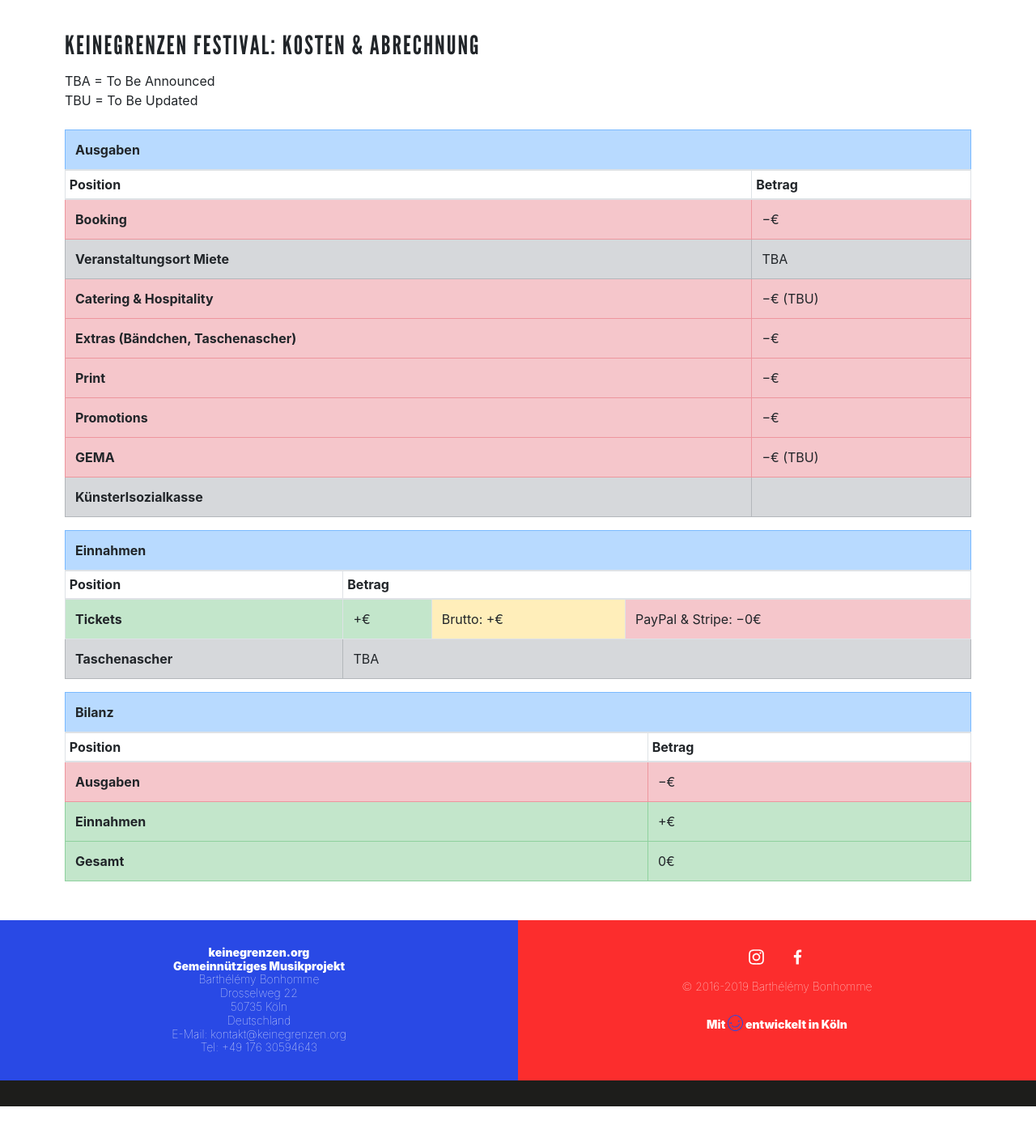
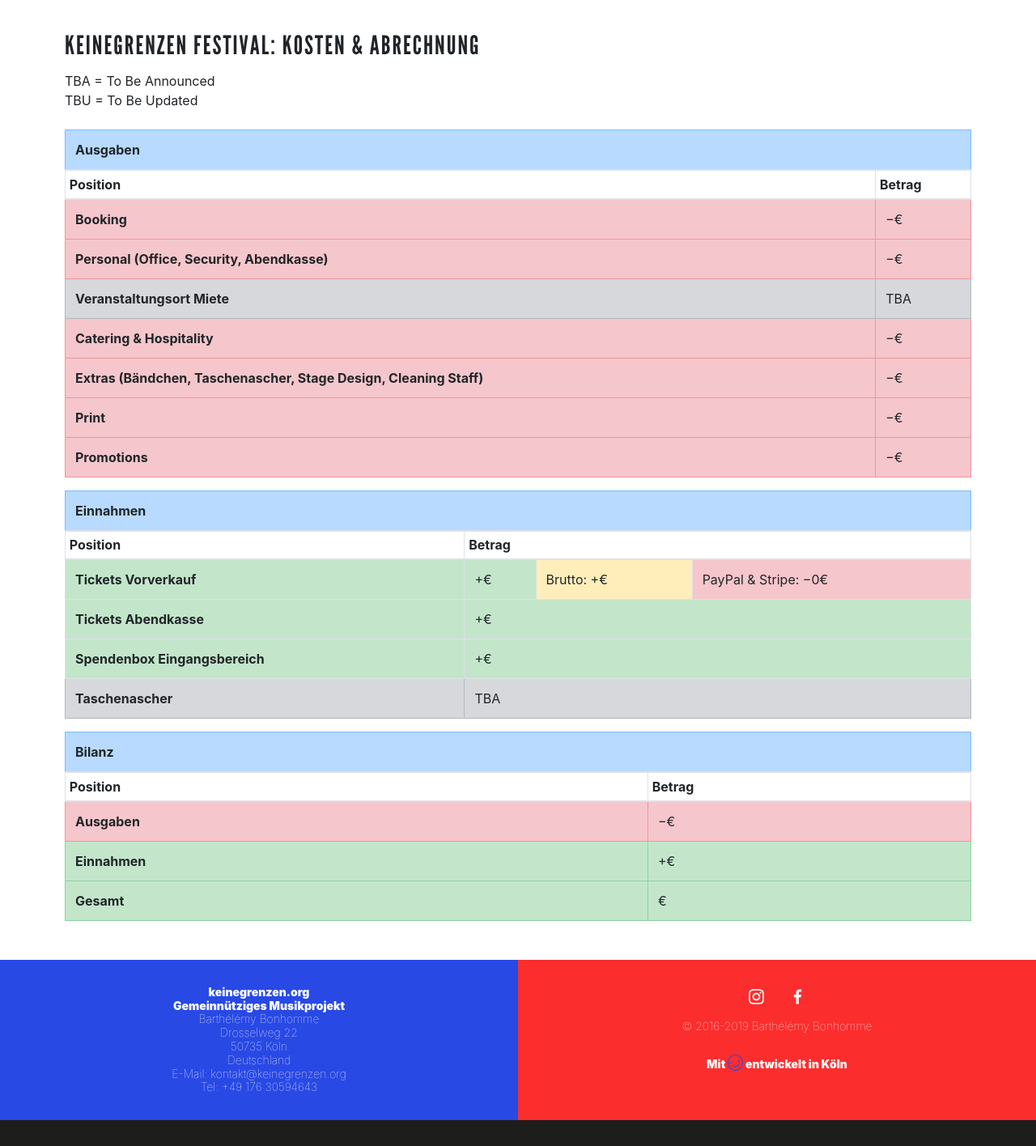
Before and after one commit to keinegrenzen-org/landingpage-festival-2019, a Symfony app: template templates/numbers.html.twig in a window 1280 px wide. Shown: the whole page at 81% size. Before the commit the page ends 1367 px from the top, so only its background shows below. Run offline with Twig, Linux system fonts and the light colour scheme; the template is opened without the code that fills it, so the values that code supplies are empty; style sheets or scripts are compiled from the project's sources; some libraries are stand-ins or nearby versions.

Commit message:
calculations update

```diff
--- a/templates/numbers.html.twig
+++ b/templates/numbers.html.twig
@@ -42,16 +42,20 @@
                         <th scope="row">Booking</th>
                         <td colspan="2">&minus;{{ booking }}&euro;</td>
                     </tr>
+                    <tr class="table-danger">
+                        <th scope="row">Personal (Office, Security, Abendkasse)</th>
+                        <td colspan="2">&minus;{{ staff }}&euro;</td>
+                    </tr>
                     <tr class="table-secondary">
                         <th scope="row">Veranstaltungsort Miete</th>
                         <td colspan="2">TBA</td>
                     </tr>
                     <tr class="table-danger">
                         <th scope="row">Catering & Hospitality</th>
-                        <td colspan="2">&minus;{{ catering }}&euro; (TBU)</td>
+                        <td colspan="2">&minus;{{ catering }}&euro;</td>
                     </tr>
                     <tr class="table-danger">
-                        <th scope="row">Extras (B&auml;ndchen, Taschenascher)</th>
+                        <th scope="row">Extras (B&auml;ndchen, Taschenascher, Stage Design, Cleaning Staff)</th>
                         <td colspan="2">&minus;{{ extras }}&euro;</td>
                     </tr>
                     <tr class="table-danger">
@@ -62,15 +66,6 @@
                         <th scope="row">Promotions</th>
                         <td colspan="2">&minus;{{ promo }}&euro;</td>
                     </tr>
-                    <tr class="table-danger">
-                        <th scope="row">GEMA</th>
-                        <td colspan="2">&minus;{{ gema }}&euro; (TBU)</td>
-                    </tr>
-                    <tr class="table-secondary">
-                        <th scope="row">K&uuml;nsterlsozialkasse</th>
-                        <td colspan="2">{{ ksk }}</td>
-                    </tr>
-
                     </tbody>
                 </table>
                 <table class="table table-bordered table-striped">
@@ -85,10 +80,20 @@
                     </thead>
                     <tbody>
                     <tr>
-                        <th scope="row" class="table-success align-middle">Tickets</th>
-                        <td colspan="1" class="table-success align-middle">&plus;{{ net }}&euro;</td>
-                        <td colspan="1" class="table-warning">Brutto: &plus;{{ gross }}&euro;</td>
-                        <td colspan="1" class="table-danger">PayPal & Stripe: &minus;{{ gross-net }}&euro;</td>
+                        <th scope="row" class="table-success align-middle">Tickets Vorverkauf</th>
+                        <td colspan="1" class="table-success align-middle">&plus;{{ ticketsNet }}&euro;</td>
+                        <td colspan="1" class="table-warning">Brutto: &plus;{{ ticketsGross }}&euro;</td>
+                        <td colspan="1" class="table-danger">PayPal & Stripe:
+                            &minus;{{ ticketsGross-ticketsNet }}&euro;
+                        </td>
+                    </tr>
+                    <tr>
+                        <th scope="row" class="table-success">Tickets Abendkasse</th>
+                        <td colspan="3" class="table-success">&plus;{{ doors }}&euro;</td>
+                    </tr>
+                    <tr>
+                        <th scope="row" class="table-success">Spendenbox Eingangsbereich</th>
+                        <td colspan="3" class="table-success">&plus;{{ donations }}&euro;</td>
                     </tr>
                     <tr class="table-secondary">
                         <th scope="row">Taschenascher</th>
@@ -109,15 +114,15 @@
                     <tbody>
                     <tr class="table-danger">
                         <th scope="row">Ausgaben</th>
-                        <td colspan="2">&minus;{{ sum }}&euro;</td>
+                        <td colspan="2">&minus;{{ expenses }}&euro;</td>
                     </tr>
                     <tr class="table-success">
                         <th scope="row">Einnahmen</th>
-                        <td colspan="2">&plus;{{ net }}&euro;</td>
+                        <td colspan="2">&plus;{{ income }}&euro;</td>
                     </tr>
-                    <tr class="{{ net - sum < 0 ? 'table-warning' : 'table-success' }}">
+                    <tr class="{{ profit < 0 ? 'table-warning' : 'table-success' }}">
                         <th scope="row">Gesamt</th>
-                        <td colspan="2">{{ net - sum }}&euro;</td>
+                        <td colspan="2">{{ profit }}&euro;</td>
                     </tr>
                     </tbody>
                 </table>
@@ -135,7 +140,8 @@
                     50735 Köln<br>
                     Deutschland<br>
                     E-Mail: kontakt@keinegrenzen.org<br>
-                    Tel: <a href="tel:+4917630594643" title="Kontakt aufnehmen" class="text-white">+49 176 30594643</a><br>
+                    Tel: <a href="tel:+4917630594643" title="Kontakt aufnehmen" class="text-white">+49 176
+                        30594643</a><br>
                 </p>
             </div>
             <div class="notices section">
```
Also changed, not shown: src/Controller/DefaultController.php (+63 -45 lines).
